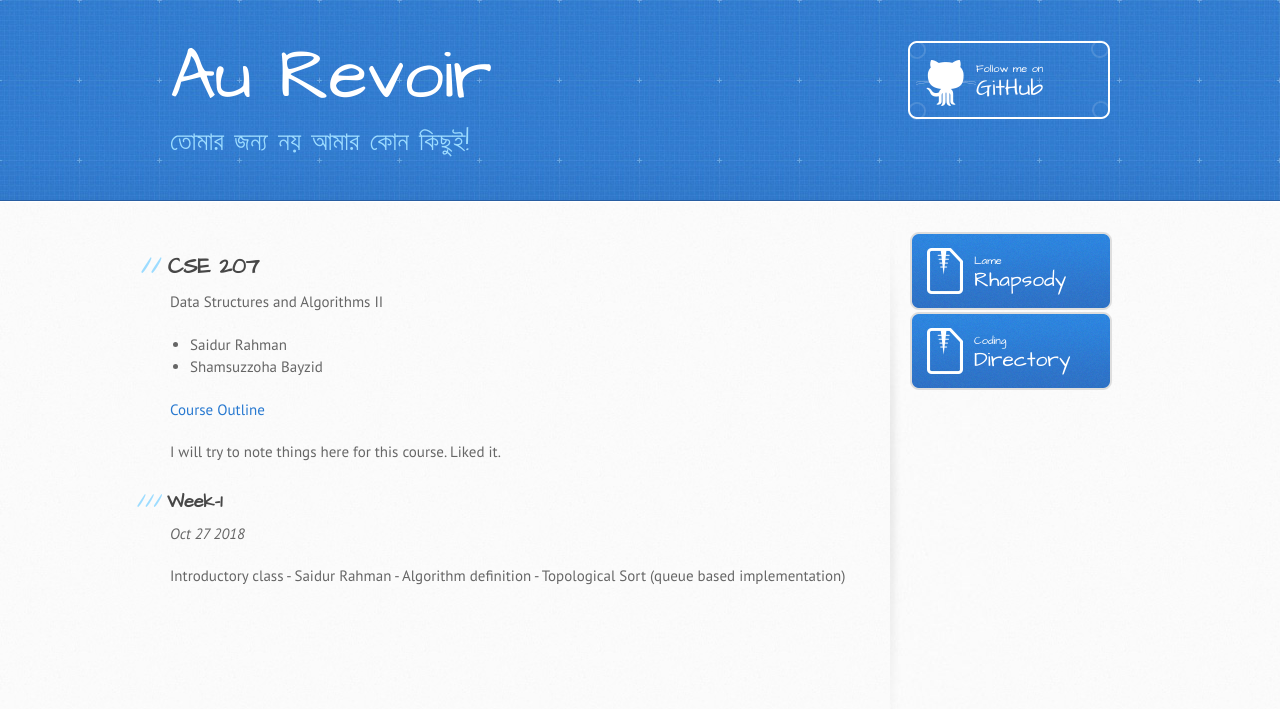
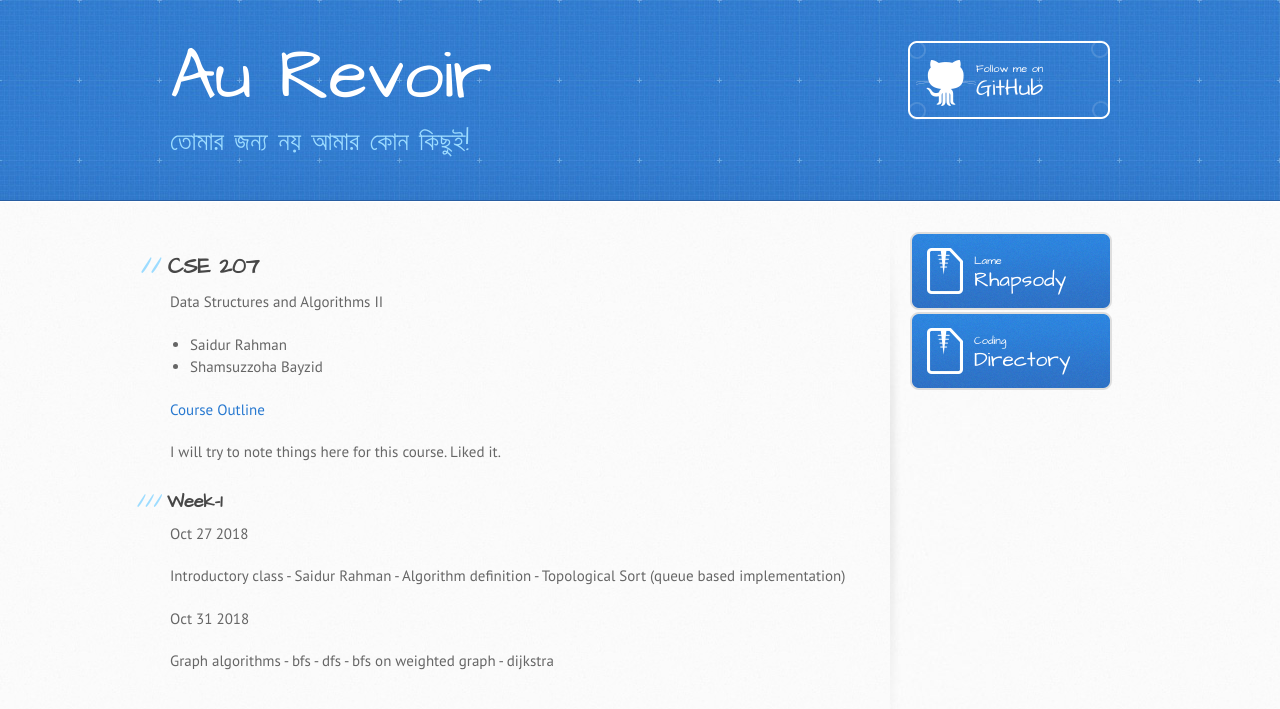
Before and after one commit to rebornplusplus/rebornplusplus.github.io, a Jekyll site: the page built from oscar/207/index.md, in a window 1280 px wide. Shown: the top 709 px of the page. Built offline with Jekyll 4.4.1, drawn with Linux system fonts in a browser that asks for light colours; some web fonts are replaced; our own code applies the rules of GitHub Pages for plain Markdown files.

Commit message:
Update index.md

```diff
--- a/oscar/207/index.md
+++ b/oscar/207/index.md
@@ -14,6 +14,10 @@ I will try to note things here for this course. Liked it.
 
 ### Week-1
 
-_Oct 27 2018_
+Oct 27 2018
 
 Introductory class - Saidur Rahman - Algorithm definition - Topological Sort (queue based implementation)
+
+Oct 31 2018
+
+Graph algorithms - bfs - dfs - bfs on weighted graph - dijkstra
```
